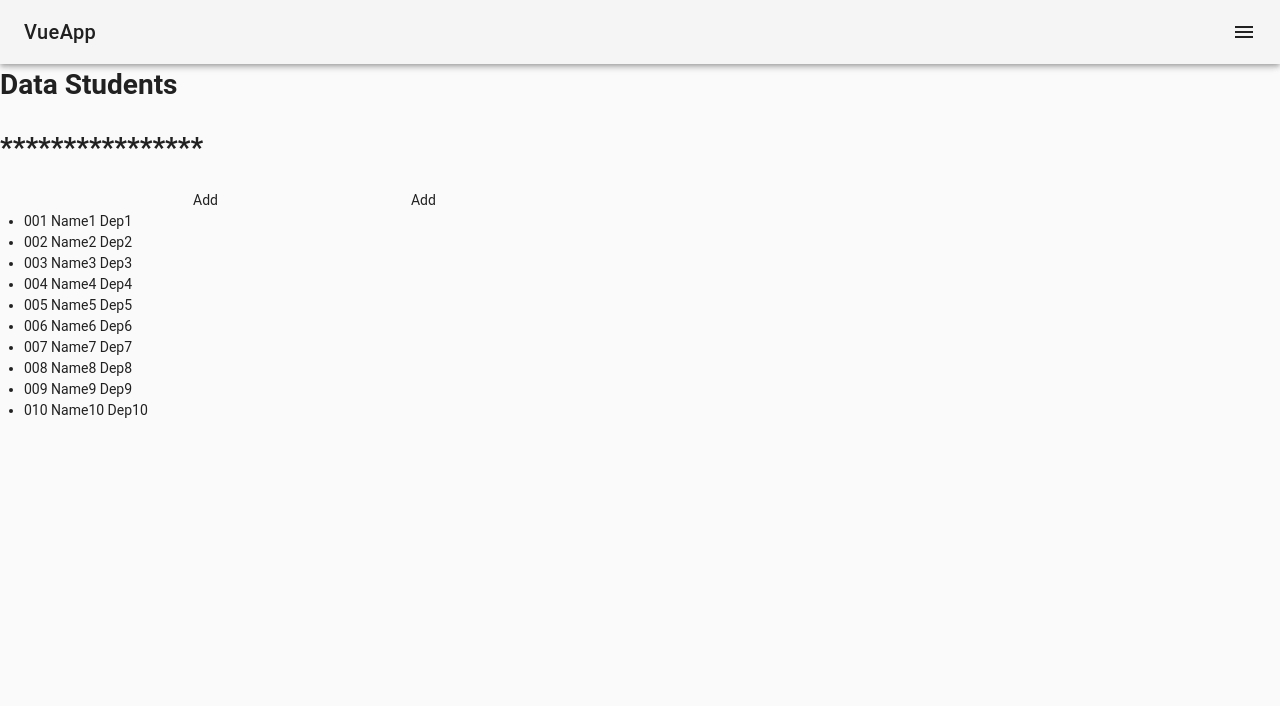
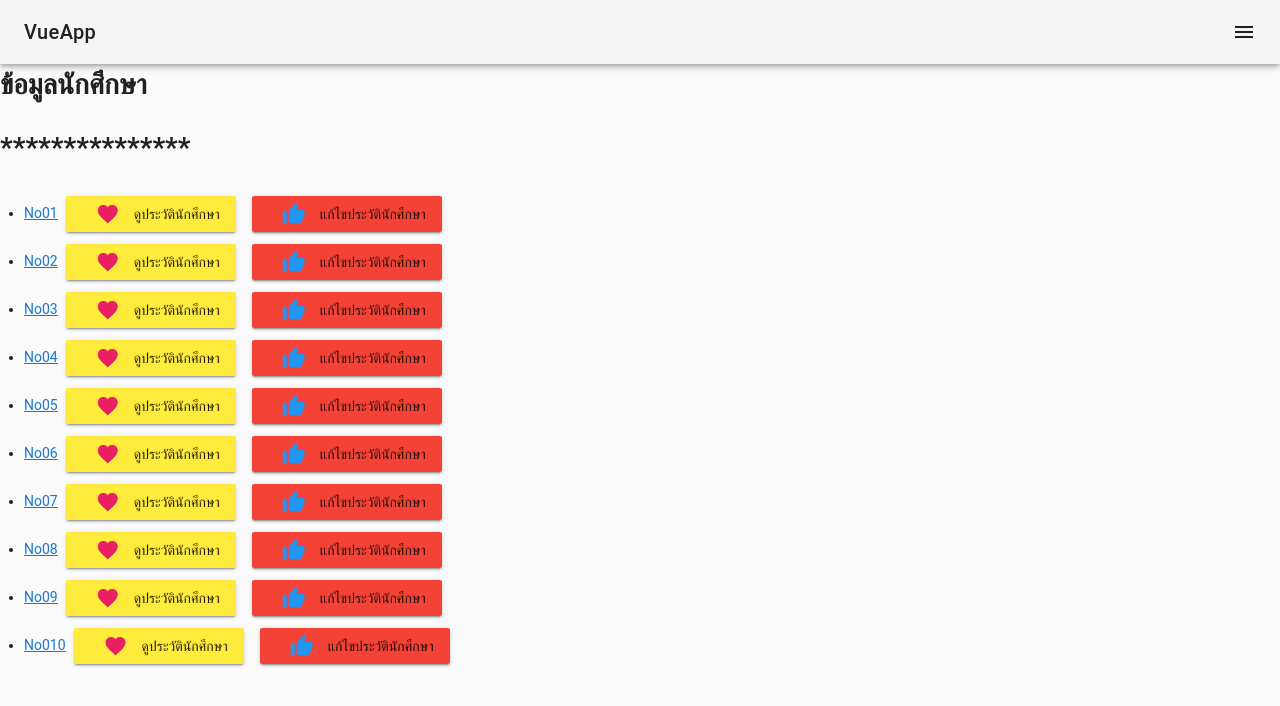
Before and after one commit to khuansk120/stprofile, a Nuxt app: page /linkstu in a window 1280 px wide. Shown: the top 706 px of the page. Built offline with nearby package versions, Linux system fonts and the light colour scheme; no server answers.

Commit message:
editstudent

```diff
--- a/pages/linkstu.vue
+++ b/pages/linkstu.vue
@@ -1,48 +1,26 @@
 <template>
-  <div>
-    <h1>  Data  Students </h1><br>
-    <h1>**************** </h1><br>
-    <input type="text" :value="name">
-    <button @click="addStudent">Add</button>
-    <input type="text" :value="dep">
-    <button @click="addDepartment">Add</button>
-    <ul>
-       <li v-for="st in student" :key="st.code" >
-        {{ st.code }} {{ st.name }} {{ st.dep }}
-      </li>
-    </ul>
-  </div>
+<div>
+  <h1>ข้อมูลนักศึกษา</h1><br>
+  <h1>***************</h1><br>
+  <ul>
+    <li v-for="n in 10" :key="n" ><nuxt-link :to="'/No0'+n">No0{{n}}</nuxt-link>
+    <v-btn color="yellow"  @click="showStu"><v-btn flat icon color="pink"><v-icon>favorite</v-icon></v-btn>ดูประวัตินักศึกษา</v-btn>
+    <v-btn color="red" @click="editStu" ><v-btn flat icon color="blue"><v-icon>thumb_up</v-icon></v-btn>แก้ไขประวัตินักศึกษา</v-btn></li>
+    <br>
+
+  </ul>
+
+ </div>
 </template>
 <script>
 export default {
-  data() {
-    return {
-      name: '',
-      code: '',
-      dep: '',
-      student: [
-        { code: '001', name: 'Name1', dep: 'Dep1' },
-        { code: '002', name: 'Name2', dep: 'Dep2' },
-        { code: '003', name: 'Name3', dep: 'Dep3' },
-        { code: '004', name: 'Name4', dep: 'Dep4' },
-        { code: '005', name: 'Name5', dep: 'Dep5' },
-        { code: '006', name: 'Name6', dep: 'Dep6' },
-        { code: '007', name: 'Name7', dep: 'Dep7' },
-        { code: '008', name: 'Name8', dep: 'Dep8'},
-        { code: '009', name: 'Name9', dep: 'Dep9' },
-        { code: '010', name: 'Name10', dep: 'Dep10' },
-
-      ],
-    }
-  },//data
   methods: {
-    addStudent() {
-      this.student.push({
-        code: this.student.length+1,
-        name: this.name,
-        dep: this.dep,
-      })
-    }
+      showStu(){
+        this.$router.push('/stview')
+      },
+       editStu(){
+        this.$router.push('/pageEdit')
+       },
   }
 }
 </script>
```
